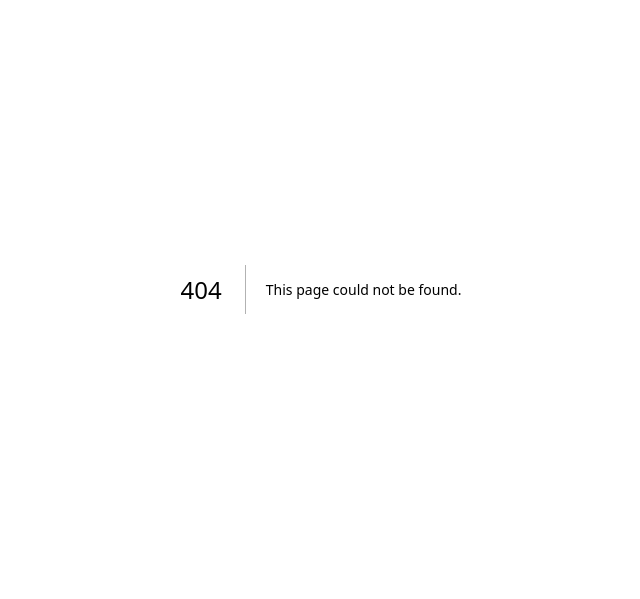
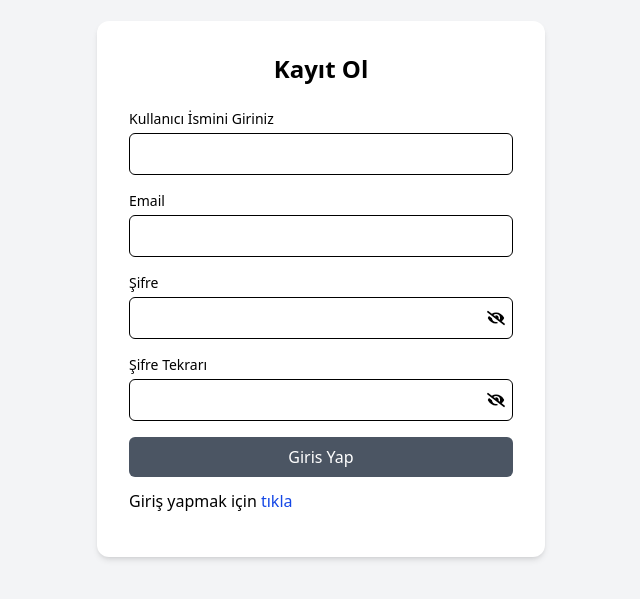
Before and after one commit to batuhankanra/E_shop, a Next.js app in the folder client/: page /sign-in in a window 1280 px wide. Before the commit this address had no page. Shown: the part 111-710 px from the top of the page, without its empty margins (319-959 px from the left). Built offline with nearby package versions, Linux system fonts and the light colour scheme.

Commit message:
auth updated

```diff
--- /dev/null
+++ b/client/app/(client)/(auth)/layout.tsx
@@ -0,0 +1,23 @@
+"use client"
+
+import { useRouter } from "next/navigation";
+
+
+
+const authLayout = ({children}: Readonly<{ children: React.ReactNode;}>) => {
+    const user =localStorage.getItem('user')
+    const router=useRouter()
+    if(user){
+        router.push('/')
+        return
+    }else{
+        return (
+            <div>
+                {children}
+            </div>
+  )
+    }
+
+}
+
+export default authLayout
--- /dev/null
+++ b/client/app/(client)/(auth)/sign-in/page.tsx
@@ -0,0 +1,96 @@
+'use client'
+import { loginApi } from '@/store/features/login';
+import { useAppDispatch, useAppSelector } from '@/store/hook';
+import Link from 'next/link';
+import { useRouter } from 'next/navigation';
+import React, { useState } from 'react'
+import { FaEyeSlash ,FaEye } from "react-icons/fa";
+
+const Login = () => {
+  const [email,setEmail]=useState<string>('')
+  const [name,setName]=useState<string>('')
+  const [password,setPassword]=useState<string>('')
+  const [aPassword,setAPassword]=useState<string>('')
+  const [active,setActive]=useState<boolean>(false)
+  const router=useRouter()
+  const {msg,error,status}=useAppSelector(state=>state.login)
+  if(status==='Success'){
+    setTimeout(() => {
+      router.push('/')
+    }, 2000);
+  }
+
+  const dispatch=useAppDispatch()
+  const handleSubmit=async (e:any)=>{
+    e.preventDefault()
+    dispatch(loginApi({ email, password }))
+  }
+
+  return (
+     <div className="min-h-screen flex items-center justify-center bg-gray-100 px-4">
+      <div className="w-full max-w-md p-8 bg-white rounded-xl shadow-md">
+        <h2 className="text-2xl font-semibold text-center mb-6">Kayıt Ol</h2>
+        <form  onSubmit={handleSubmit}  className="space-y-4">
+          {msg && (
+            <div className='w-full rounded-lg p-4 bg-green-600 text-white '>{msg}!</div>
+          )}
+          {error && (
+            <div className='w-full rounded-lg p-4 bg-red-600 text-white '>{error}!</div>
+          )}
+
+          <div>
+            <label className="block text-sm font-medium">Kullanıcı İsmini Giriniz</label>
+            <input
+              type="text"
+              value={name}
+              onChange={e=>setName(e.target.value)}
+              className="mt-1 w-full px-4 py-2 border rounded-md focus:outline-none focus:ring-2 focus:ring-primary"
+            />
+
+          </div>
+          <div>
+            <label className="block text-sm font-medium">Email</label>
+            <input
+              type="email"
+              value={email}
+              onChange={e=>setEmail(e.target.value)}
+              className="mt-1 w-full px-4 py-2 border rounded-md focus:outline-none focus:ring-2 focus:ring-primary"
+            />
+
+          </div>
+          <div className='relative'>
+            <label className="block text-sm font-medium">Şifre</label>
+            <input
+              type={active ? 'text' : 'password'}
+              value={password}
+              onChange={e=>setPassword(e.target.value)}
+              className="mt-1 w-full px-4 py-2 border rounded-md focus:outline-none focus:ring-2 focus:ring-primary"
+            />
+            <button className='absolute top-9 right-2 cursor-pointer text-lg ' type='button' onClick={()=>setActive(!active)}>{active ? <FaEye/> : <FaEyeSlash />}</button>
+          </div>
+           <div className='relative'>
+            <label className="block text-sm font-medium">Şifre Tekrarı</label>
+            <input
+              type={active ? 'text' : 'password'}
+              value={aPassword}
+              onChange={e=>setAPassword(e.target.value)}
+              className="mt-1 w-full px-4 py-2 border rounded-md focus:outline-none focus:ring-2 focus:ring-primary"
+            />
+            <button className='absolute top-9 right-2 cursor-pointer text-lg ' type='button' onClick={()=>setActive(!active)}>{active ? <FaEye/> : <FaEyeSlash />}</button>
+          </div>
+          <button
+            type="submit"
+            className="w-full bg-primary text-white py-2 rounded-md hover:bg-primary-dark transition cursor-pointer"
+          >
+            Giris Yap
+          </button>
+        </form>
+        <div className='py-3'>
+            Giriş yapmak için <Link href={'/sign-up'} className='text-blue-700 hover:text-blue-900'>tıkla</Link>
+        </div>
+      </div>
+    </div>
+  )
+}
+
+export default Login
--- /dev/null
+++ b/client/app/(client)/(auth)/sign-up/page.tsx
@@ -0,0 +1,70 @@
+'use client'
+import { loginApi } from '@/store/features/login';
+import { useAppDispatch, useAppSelector } from '@/store/hook';
+import { useRouter } from 'next/navigation';
+import React, { useState } from 'react'
+import { FaEyeSlash ,FaEye } from "react-icons/fa";
+
+const Login = () => {
+  const [email,setEmail]=useState<string>('')
+  const [password,setPassword]=useState<string>('')
+  const [active,setActive]=useState<boolean>(false)
+  const router=useRouter()
+  const {msg,error,status}=useAppSelector(state=>state.login)
+  if(status==='Success'){
+    setTimeout(() => {
+      router.push('/')
+    }, 2000);
+  }
+
+  const dispatch=useAppDispatch()
+  const handleSubmit=async (e:any)=>{
+    e.preventDefault()
+    dispatch(loginApi({ email, password }))
+  }
+
+  return (
+     <div className="min-h-screen flex items-center justify-center bg-gray-100 px-4">
+      <div className="w-full max-w-md p-8 bg-white rounded-xl shadow-md">
+        <h2 className="text-2xl font-semibold text-center mb-6">Giriş Yap</h2>
+        <form  onSubmit={handleSubmit}  className="space-y-4">
+          {msg && (
+            <div className='w-full rounded-lg p-4 bg-green-600 text-white '>{msg}!</div>
+          )}
+          {error && (
+            <div className='w-full rounded-lg p-4 bg-red-600 text-white '>{error}!</div>
+          )}
+
+          <div>
+            <label className="block text-sm font-medium">Email</label>
+            <input
+              type="email"
+              value={email}
+              onChange={e=>setEmail(e.target.value)}
+              className="mt-1 w-full px-4 py-2 border rounded-md focus:outline-none focus:ring-2 focus:ring-primary"
+            />
+
+          </div>
+          <div className='relative'>
+            <label className="block text-sm font-medium">Şifre</label>
+            <input
+              type={active ? 'text' : 'password'}
+              value={password}
+              onChange={e=>setPassword(e.target.value)}
+              className="mt-1 w-full px-4 py-2 border rounded-md focus:outline-none focus:ring-2 focus:ring-primary"
+            />
+            <button className='absolute top-9 right-2 cursor-pointer text-lg ' type='button' onClick={()=>setActive(!active)}>{active ? <FaEye/> : <FaEyeSlash />}</button>
+          </div>
+          <button
+            type="submit"
+            className="w-full bg-primary text-white py-2 rounded-md hover:bg-primary-dark transition cursor-pointer"
+          >
+            Giris Yap
+          </button>
+        </form>
+      </div>
+    </div>
+  )
+}
+
+export default Login
--- /dev/null
+++ b/client/app/modal/modalRoute.ts
@@ -0,0 +1,7 @@
+
+
+const modal=[
+    {
+        path:'category:add'
+    }
+]
--- a/client/app/typescript/index.d.ts
+++ b/client/app/typescript/index.d.ts
@@ -17,3 +17,18 @@ interface CategoriesProps{
 interface errorRedux {
     msg:string
 }
+
+
+interface loginProps{
+    email:string
+    password:string
+}
+interface login{
+    name:string
+    email:string
+    msg:string
+}
+interface initialStateLogin extends login{
+    error:string
+    status:'Loading' | 'Fail' | 'Success' | 'Idle'
+}
--- a/client/store/features/categories.ts
+++ b/client/store/features/categories.ts
@@ -4,7 +4,7 @@ import axios, { AxiosError } from "axios";
 
 export const categoryGet=createAsyncThunk<CategoriesProps[],void,{rejectValue: errorRedux}>('categories/get',async (_,{rejectWithValue})=>{
     try{
-        const res=await axios.get('http://localhost:8080/api/categories')
+        const res=await axios.get('http://localhost:8080/api/categories',{withCredentials:true})
 
         return res.data
 
--- /dev/null
+++ b/client/store/features/login.ts
@@ -0,0 +1,59 @@
+import { createSlice,createAsyncThunk, PayloadAction } from "@reduxjs/toolkit";
+import axios, { AxiosError } from "axios";
+
+
+export const loginApi=createAsyncThunk<login,loginProps,{rejectValue: errorRedux}>('auth/login',async (data,{rejectWithValue})=>{
+    try{
+        const res=await axios.post('http://localhost:8080/api/auth/login',data,{withCredentials:true})
+
+        return res.data
+
+    }catch(err){
+        const error = err as AxiosError;
+            const data = error.response?.data as errorRedux;
+
+            return rejectWithValue({ msg: data?.msg || 'Sunucu hatası' });
+    }
+})
+
+
+const initialState:initialStateLogin ={
+    name:'',
+    email:'',
+    msg:'',
+    error:"",
+    status:'Idle'
+}
+
+
+const login=createSlice({
+    name:'login',
+    initialState,
+    reducers:{
+        logout: (state) => {
+            localStorage.removeItem('user');
+
+            state.msg = ''
+            state.status = 'Idle'
+            state.error = ''
+        },
+    },
+    extraReducers:(builder)=>{
+        builder.addCase(loginApi.rejected,(state,action)=>{
+            state.error=(action.payload as errorRedux)?.msg ?? 'beklenmeyen hata'
+            state.msg=''
+            state.status='Fail'
+        })
+        builder.addCase(loginApi.pending,(state)=>{
+            state.msg=''
+            state.status='Loading'
+        })
+        builder.addCase(loginApi.fulfilled,(state,action:PayloadAction<login>)=>{
+            localStorage.setItem('user', JSON.stringify({ name: action.payload.name, email: action.payload.email }));
+            state.msg=action.payload.msg
+            state.error=''
+            state.status='Success'
+        })
+    }
+})
+export default login.reducer
--- a/client/store/index.ts
+++ b/client/store/index.ts
@@ -1,9 +1,11 @@
 import { configureStore } from '@reduxjs/toolkit'
 import category from './features/categories'
+import login from './features/login'
 
 export const store = configureStore({
   reducer: {
-    category
+    category,
+    login
   },
 })
 
```
Also changed, not shown: client/app/modal/index.tsx (added), 1 other file (tests, documents, lock files or other folders).
